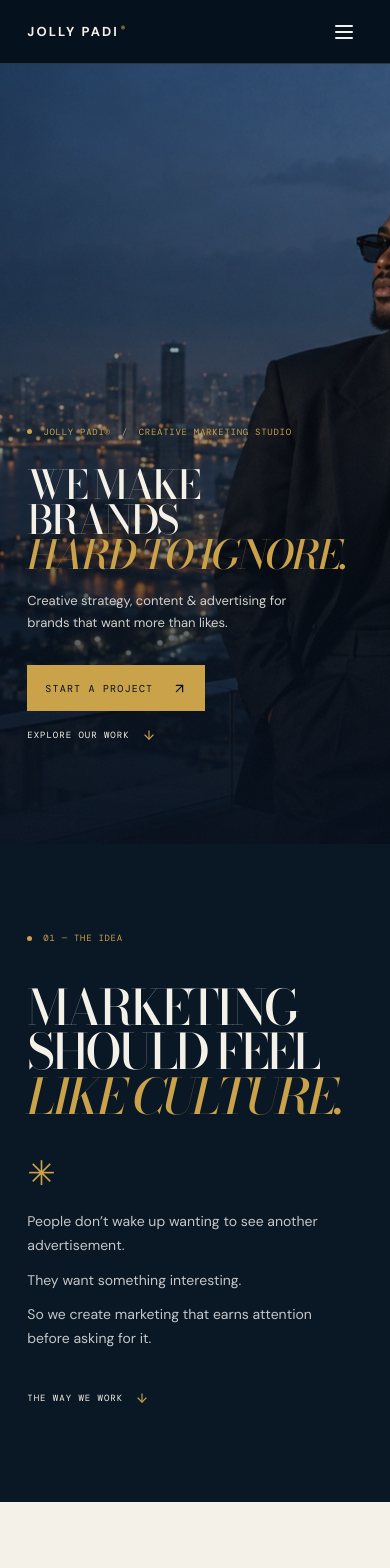
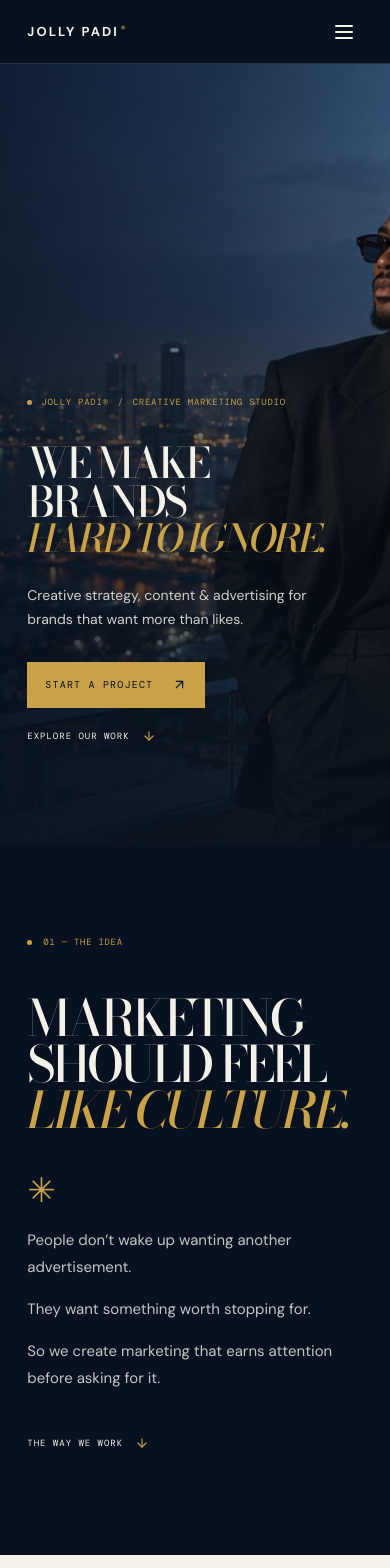
Before and after one commit to bobbyalexiss/jollypadi, a React (Vite) app: page / in a window 390 px wide. Shown: the top 1568 px of the page. Built offline with nearby package versions, Linux system fonts and the light colour scheme.

Commit message:
Polish mobile hero and opening section

```diff
--- a/src/main.jsx
+++ b/src/main.jsx
@@ -13,7 +13,7 @@ function Header(){
 function SectionLabel({children}){return <div className="section-label"><span className="label-dot"/>{children}</div>}
 function Reveal({children,className=''}){return <div className={`reveal ${className}`}>{children}</div>}
 function Hero(){return <section id="top" className="hero"><div className="hero-image" role="img" aria-label="Jolly Padi creative director overlooking Lagos at blue hour"/><div className="hero-grain"/><div className="hero-copy"><SectionLabel>JOLLY PADI® <i>/</i> CREATIVE MARKETING STUDIO</SectionLabel><h1>WE MAKE<br/>BRANDS<br/><em>HARD TO IGNORE.</em></h1><p>Creative strategy, content &amp; advertising for brands that want more than likes.</p><div className="hero-actions"><a className="button button-gold" href="#contact">START A PROJECT <ArrowUpRight size={15}/></a><a className="text-link" href="#work">EXPLORE OUR WORK <ArrowDown size={14}/></a></div></div><div className="hero-side-note"><span>01 / 04</span><span>LAGOS, NIGERIA</span></div></section>}
-function Idea(){return <section id="idea" className="idea section-pad"><Reveal><SectionLabel>01 — THE IDEA</SectionLabel><div className="idea-grid"><h2>MARKETING<br/>SHOULD FEEL<br/><em>LIKE CULTURE.</em></h2><div className="idea-copy"><span className="idea-star">✳</span><p>People don’t wake up wanting to see another advertisement.</p><p>They want something interesting.</p><p>So we create marketing that earns attention before asking for it.</p><a href="#services" className="text-link">THE WAY WE WORK <ArrowDown size={14}/></a></div></div></Reveal></section>}
+function Idea(){return <section id="idea" className="idea section-pad"><Reveal><SectionLabel>01 — THE IDEA</SectionLabel><div className="idea-grid"><h2>MARKETING<br/>SHOULD FEEL<br/><em>LIKE CULTURE.</em></h2><div className="idea-copy"><span className="idea-star">✳</span><p>People don’t wake up wanting another advertisement.</p><p>They want something worth stopping for.</p><p>So we create marketing that earns attention before asking for it.</p><a href="#services" className="text-link">THE WAY WE WORK <ArrowDown size={14}/></a></div></div></Reveal></section>}
 function Services(){const [active,setActive]=useState(-1);return <section id="services" className="services section-pad"><Reveal><div className="section-heading"><SectionLabel>02 — THE OFFER</SectionLabel><h2>WHAT WE <em>DO</em></h2></div><div className="service-list" onMouseLeave={()=>setActive(-1)}>{services.map((s,i)=><article className={`service-row ${active===i?'active':''} ${s.tone}`} key={s.n} onMouseEnter={()=>setActive(i)}><button className="service-trigger" onClick={()=>setActive(active===i?-1:i)} aria-expanded={active===i} aria-controls={`service-detail-${s.n}`}><span className="service-num">{s.n}</span><span className="service-name">{s.name}</span><span className="service-summary">{s.summary}</span><span className="service-icon"><ArrowUpRight size={18}/></span></button><div id={`service-detail-${s.n}`} className="service-detail" aria-hidden={active!==i}><div className="service-detail-inner"><p>GOOD ATTENTION, PUT TO WORK.</p><ul>{s.items.map(x=><li key={x}>{x}</li>)}</ul></div><span className="detail-asterisk">✳</span></div></article>)}</div></Reveal></section>}
 function Lab(){return <section id="lab" className="lab section-pad"><Reveal><div className="lab-head"><div><SectionLabel>THE JOLLY PADI LAB</SectionLabel><h2>MARKETING IS EASIER<br/>WHEN YOU UNDERSTAND<br/><em>ATTENTION.</em></h2></div><div className="lab-intro"><p>Every week, we take a business and ask:</p><blockquote>“If this were our client, how would we market it?”</blockquote></div></div><div className="lab-grid">{labIdeas.map(x=><a key={x.mark} className={`lab-card ${x.color}`} href="#contact"><span className="lab-card-index">JP LAB <b>{x.mark}</b></span><span className="lab-art" aria-hidden="true"><i>{x.mark}</i><b>✳</b></span><span className="lab-card-type">{x.type}</span><span className="lab-card-title">{x.title}</span><span className="card-arrow"><ArrowUpRight size={16}/></span></a>)}</div><div className="lab-foot"><span>IDEAS IN PUBLIC. STRATEGY IN PRACTICE.</span><a className="text-link" href="#contact">SEE THE LAB <ArrowRight size={15}/></a></div></Reveal></section>}
 function ProjectCard({project}){return <article className={`project ${project.theme}`}><div className="project-visual"><div className="project-photo-placeholder"><span>IMAGE PLACEHOLDER</span><b>{project.imageLabel}</b><small>REPLACE WITH {project.client} CAMPAIGN PHOTOGRAPHY</small></div><div className="project-mark">{project.theme==='hauslet'?'H.':project.theme==='velox'?'V /':'N°'}</div><span className="project-index">{project.number} / 03</span></div><div className="project-info"><div><span className="project-category">{project.category}</span><h3>{project.client}</h3></div><p>{project.statement}</p><a href="#contact" aria-label={`Discuss a project like ${project.client}`}><ArrowUpRight size={19}/></a></div></article>}
--- a/src/styles.css
+++ b/src/styles.css
@@ -2507,3 +2507,166 @@ html {
 .founder-image{display:block;width:100%;height:100%;object-fit:cover;object-position:center 44%;filter:saturate(.8) contrast(1.02)}
 .about-photo::after{content:"";position:absolute;inset:0;pointer-events:none;background:linear-gradient(0deg,rgba(7,17,31,.34),transparent 24%),linear-gradient(90deg,rgba(7,17,31,.05),transparent 48%)}
 .photo-caption{z-index:2}
+
+/* Visual polish: hero and opening idea section only. */
+.hero {
+  padding-inline: clamp(32px, 10.5vw, 180px);
+}
+
+.hero-image {
+  background-image:
+    linear-gradient(90deg, rgba(7,17,31,.68) 0%, rgba(7,17,31,.36) 47%, rgba(7,17,31,.08) 100%),
+    linear-gradient(0deg, rgba(7,17,31,.58) 0%, transparent 36%),
+    url('/assets/lagos-hero.jpg');
+}
+
+.hero-copy {
+  width: min(100%, 980px);
+  max-width: 980px;
+  min-width: 0;
+}
+
+.hero h1 {
+  max-width: 100%;
+  text-wrap: balance;
+}
+
+.hero p {
+  margin-bottom: 34px;
+}
+
+.hero-actions {
+  gap: 34px;
+}
+
+.idea {
+  background: var(--navy);
+  padding-block: clamp(118px, 12vw, 154px);
+}
+
+.idea-grid {
+  padding-top: clamp(52px, 6vw, 74px);
+  gap: clamp(56px, 8vw, 132px);
+}
+
+.idea h2 {
+  max-width: 10ch;
+  font-size: clamp(58px, 7.5vw, 106px);
+  line-height: .92;
+  letter-spacing: -.065em;
+}
+
+.idea-copy {
+  max-width: 390px;
+}
+
+.idea-copy p {
+  font-size: clamp(16px, 1.15vw, 18px);
+  line-height: 1.8;
+  margin-bottom: 15px;
+}
+
+@media (max-width: 900px) {
+  .hero {
+    padding-inline: 8vw;
+  }
+
+  .hero h1 {
+    font-size: clamp(66px, 7.8vw, 78px);
+  }
+}
+
+@media (max-width: 650px) {
+  .hero {
+    padding-inline: 7vw;
+    padding-bottom: clamp(88px, 12svh, 102px);
+  }
+
+  .hero-image {
+    background-image:
+      linear-gradient(90deg, rgba(7,17,31,.72) 0%, rgba(7,17,31,.48) 54%, rgba(7,17,31,.16) 100%),
+      linear-gradient(0deg, rgba(7,17,31,.68) 0%, rgba(7,17,31,.22) 42%, transparent 76%),
+      url('/assets/lagos-hero.jpg');
+    background-position: 63% center;
+  }
+
+  .hero-copy {
+    width: 100%;
+  }
+
+  .hero .section-label {
+    font-size: 9px;
+    letter-spacing: .08em;
+    gap: 9px;
+  }
+
+  .hero h1 {
+    font-size: clamp(41px, 11.1vw, 47px);
+    line-height: .91;
+    letter-spacing: -.067em;
+    margin: 36px 0 27px;
+  }
+
+  .hero h1 em {
+    display: block;
+    white-space: nowrap;
+    font-size: .91em;
+    letter-spacing: -.075em;
+  }
+
+  .hero p {
+    max-width: 320px;
+    font-size: 14px;
+    line-height: 1.75;
+    margin: 0 0 30px;
+  }
+
+  .hero-actions {
+    align-items: flex-start;
+    flex-direction: column;
+    gap: 21px;
+  }
+
+  .idea {
+    padding-block: 92px 104px;
+  }
+
+  .idea-grid {
+    grid-template-columns: minmax(0, 1fr);
+    gap: 34px;
+    padding-top: 48px;
+  }
+
+  .idea h2 {
+    max-width: none;
+    font-size: clamp(49px, 12.8vw, 74px);
+    line-height: .92;
+  }
+
+  .idea-copy {
+    max-width: 390px;
+    padding-bottom: 0;
+  }
+
+  .idea-copy p {
+    font-size: 15px;
+    line-height: 1.8;
+    margin-bottom: 15px;
+  }
+}
+
+@media (max-width: 390px) {
+  .hero h1 {
+    font-size: clamp(40px, 10.8vw, 43px);
+  }
+}
+
+@media (max-width: 350px) {
+  .hero h1 {
+    font-size: clamp(36px, 11vw, 39px);
+  }
+
+  .hero h1 em {
+    font-size: .88em;
+  }
+}
```
